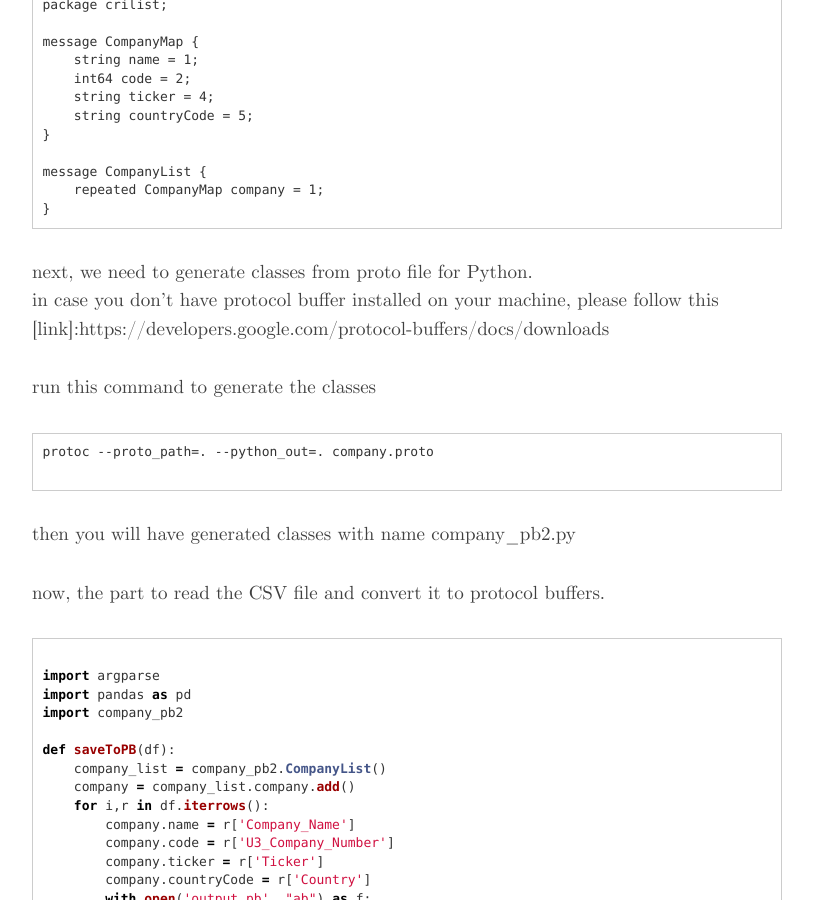
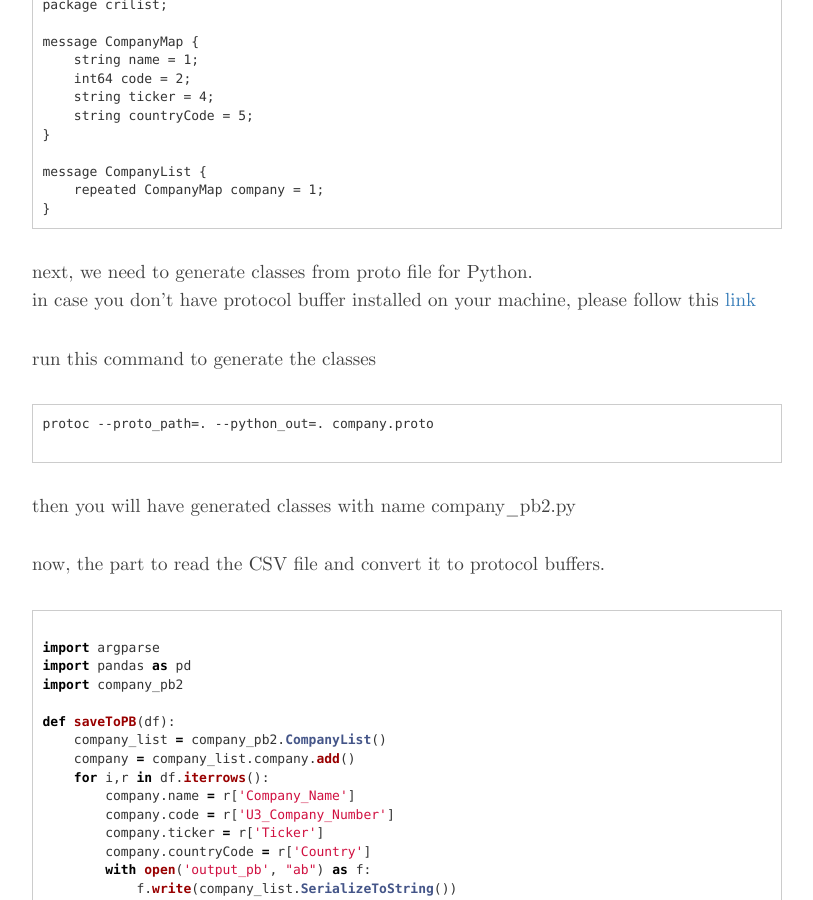
Before and after one commit to rosdyana/rosdyana.github.io, a Jekyll site: the page built from _posts/2018-03-09-From-CSV-to-Protobuff-with-Python.md, in a window 1280 px wide and 900 px high, scrolled down 1545 px. Shown: the whole window, without its empty margins (233-1046 px from the left). Built offline with Jekyll 4.4.1, drawn with Linux system fonts in a browser that asks for light colours; nearby versions of some CDN libraries; comment, search, counter and statistics services are not loaded.

Commit message:
[NewPost] From CSV to ProtocolBuffer with Python

````diff
--- a/_posts/2018-03-09-From-CSV-to-Protobuff-with-Python.md
+++ b/_posts/2018-03-09-From-CSV-to-Protobuff-with-Python.md
@@ -57,7 +57,7 @@ message CompanyList {
 ```
 
 next, we need to generate classes from proto file for Python.
-in case you don't have protocol buffer installed on your machine, please follow this [link]:https://developers.google.com/protocol-buffers/docs/downloads
+in case you don't have protocol buffer installed on your machine, please follow this [link](https://developers.google.com/protocol-buffers/docs/downloads)
 
 run this command to generate the classes
 
````
